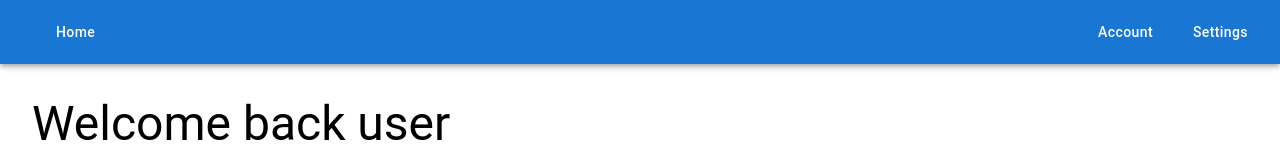
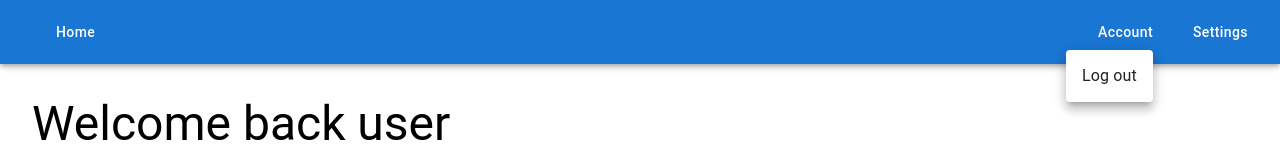
Before and after one commit to gerardahg/smartgrow, a Next.js app: page /my-devices in a window 1280 px wide. Both pictures are taken after a click on the button "Account". Shown: the top 160 px of the page. Built offline with nearby package versions, Linux system fonts and the light colour scheme; some icons are missing.

Commit message:
NavButton popup options

```diff
--- a/src/app/my-devices/layout.tsx
+++ b/src/app/my-devices/layout.tsx
@@ -24,8 +24,16 @@ const layout = ({ children }: Props) => {
               <NavButtonComponent text="Home" icon={<HomeIcon />} />
             </Link>
           </Box>
-          <NavButtonComponent text="Account" icon={<AccountCircleIcon />} />
-          <NavButtonComponent text="Settings" icon={<SettingsIcon />} />
+          <NavButtonComponent
+            text="Account"
+            icon={<AccountCircleIcon />}
+            menuItems={["Log out"]}
+          />
+          <NavButtonComponent
+            text="Settings"
+            icon={<SettingsIcon />}
+            menuItems={["Language", "Theme"]}
+          />
         </Toolbar>
       </AppBar>
       <Toolbar />
--- a/src/components/NavButtonComponent.tsx
+++ b/src/components/NavButtonComponent.tsx
@@ -1,17 +1,39 @@
-import React from "react";
+"use client";
+import React, { useState } from "react";
 
 import Button from "@mui/material/Button";
+import Menu from "@mui/material/Menu";
+import MenuItem from "@mui/material/MenuItem";
 
 interface Props {
   text: string;
   icon: React.ReactNode;
+  menuItems?: string[];
 }
 
-const NavButtonComponent = ({ text, icon }: Props) => {
+const NavButtonComponent = ({ text, icon, menuItems }: Props) => {
+  const [anchor, setAnchor] = useState<null | HTMLElement>(null);
+  const open = Boolean(anchor);
+
   return (
-    <Button sx={{ color: "white", textTransform: "none" }} startIcon={icon}>
-      {text}
-    </Button>
+    <>
+      <Button
+        sx={{ color: "white", textTransform: "none" }}
+        startIcon={icon}
+        onClick={(e) => setAnchor(e.currentTarget)}
+      >
+        {text}
+      </Button>
+      {menuItems && (
+        <Menu open={open} onClose={() => setAnchor(null)} anchorEl={anchor}>
+          {menuItems.map((item) => (
+            <MenuItem key={item} onClick={() => setAnchor(null)}>
+              {item}
+            </MenuItem>
+          ))}
+        </Menu>
+      )}
+    </>
   );
 };
 
```
